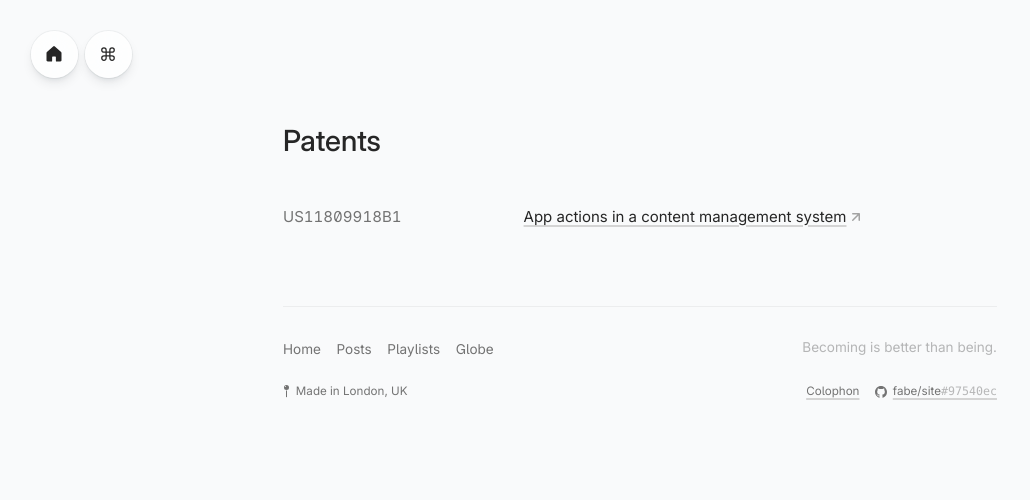
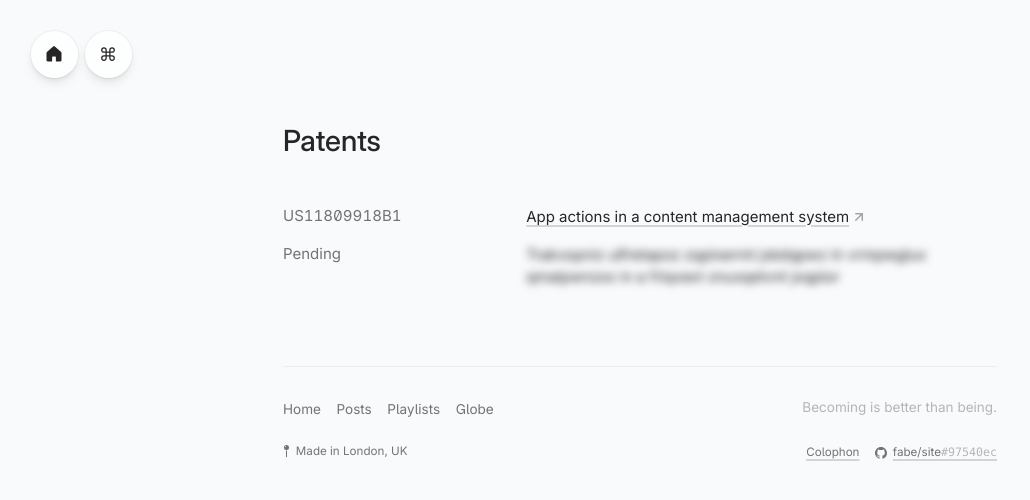
Before and after one commit to fabe/site, a Next.js app: page /patents in a window 1280 px wide. Shown: the top 500 px of the page, without its empty margins (0-1030 px from the left). Built offline with nearby package versions, Linux system fonts and the light colour scheme; what tailwindcss-touch would draw is missing.

Commit message:
add pending patent

```diff
--- a/pages/patents.tsx
+++ b/pages/patents.tsx
@@ -2,10 +2,17 @@ import React from "react";
 import { Main } from "../components/Layouts";
 import { SEO } from "../components/SEO";
 import { LinkExternal } from "../components/Links";
+import { title } from "process";
 
 // TODO: Fetch from CMS
 const PATENTS = [
   { id: "US11809918B1", title: "App actions in a content management system" },
+  {
+    id: "Pending",
+    title:
+      "Trakvopniz ulfretapoz zqplxermt jskdqpwz in vrmpwglux qmalpwnzox in a frlqvext znuxqetvnt jxqplor",
+    pending: true,
+  },
 ];
 
 export default function Patents() {
@@ -21,19 +28,23 @@ export default function Patents() {
         <h1 className="pb-6 text-2xl text-neutral-800 [font-variation-settings:'opsz'_32,_'wght'_500] dark:text-white sm:pb-12 sm:text-3xl">
           Patents
         </h1>
-        <dl className="list-container items-center gap-2">
+        <dl className="list-container items-top gap-4">
           {PATENTS.map((patent) => (
             <React.Fragment key={patent.id}>
               <dt className="list-title border-none pt-0">
-                <div className="time time-lg">{patent.id}</div>
+                <div className="time time-lg tabular-nums">{patent.id}</div>
               </dt>
               <dd className="list-content border-none pb-4 pt-0 sm:pb-0">
                 <div>
-                  <LinkExternal
-                    href={`//patents.google.com/patent/${patent.id}`}
-                  >
-                    {patent.title}
-                  </LinkExternal>
+                  {patent.pending ? (
+                    <span className="blur-sm select-none">{patent.title}</span>
+                  ) : (
+                    <LinkExternal
+                      href={`//patents.google.com/patent/${patent.id}`}
+                    >
+                      {patent.title}
+                    </LinkExternal>
+                  )}
                 </div>
               </dd>
             </React.Fragment>
```
